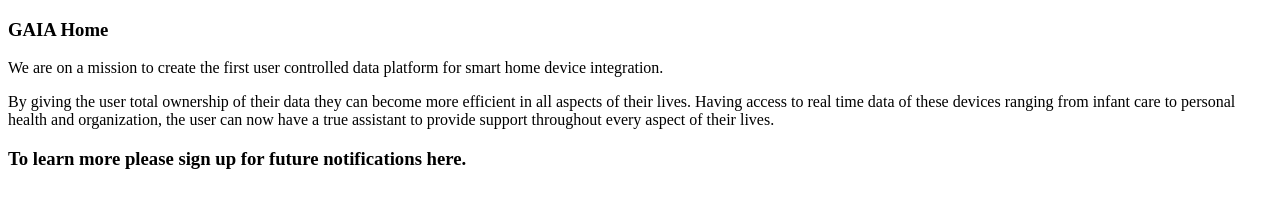
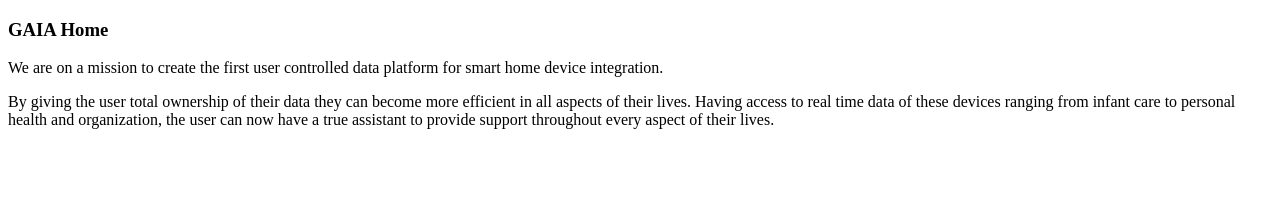
Before and after one commit to mspraley/gaia_docs, a Gatsby site: page /who in a window 1280 px wide. Built offline with nearby package versions, Linux system fonts and the light colour scheme; Gatsby itself is replaced by a stand-in of ours.

Commit message:
Mission Statement 1.4

```diff
--- a/src/pages/who.mdx
+++ b/src/pages/who.mdx
@@ -14,5 +14,3 @@ efficient in all aspects of their lives.  Having access to real time
 data of these devices ranging from infant care to personal health and
 organization, the user can now have a true assistant to provide support
 throughout every aspect of their lives.
-
-### To learn more please sign up for future notifications here.
```
